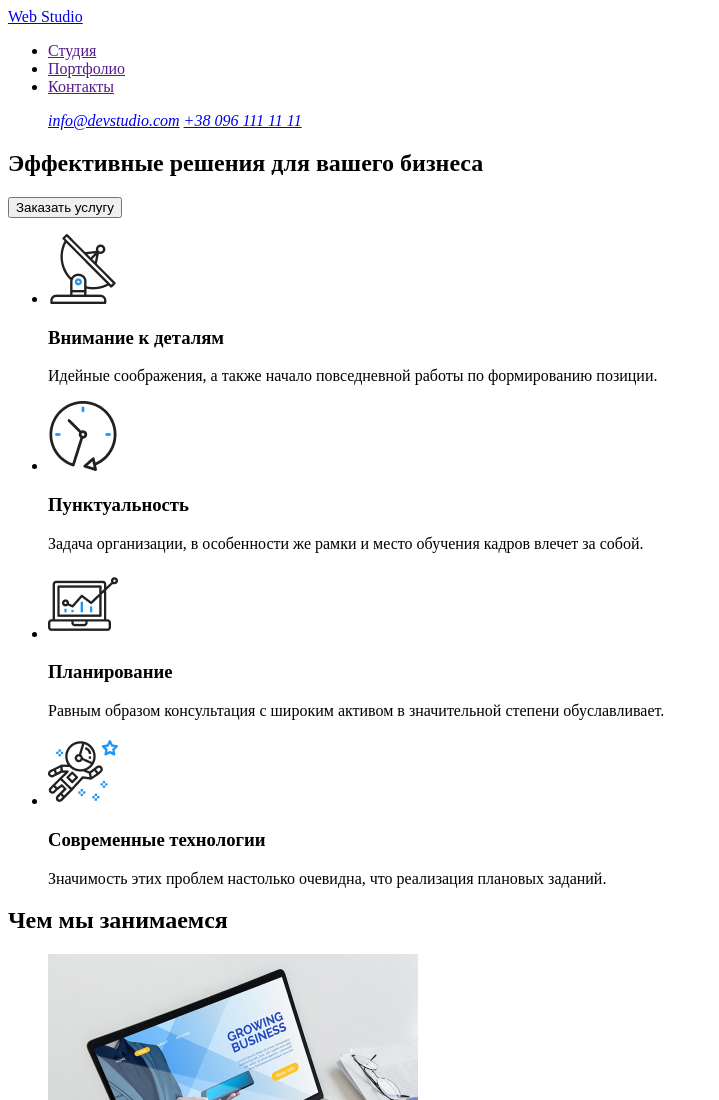
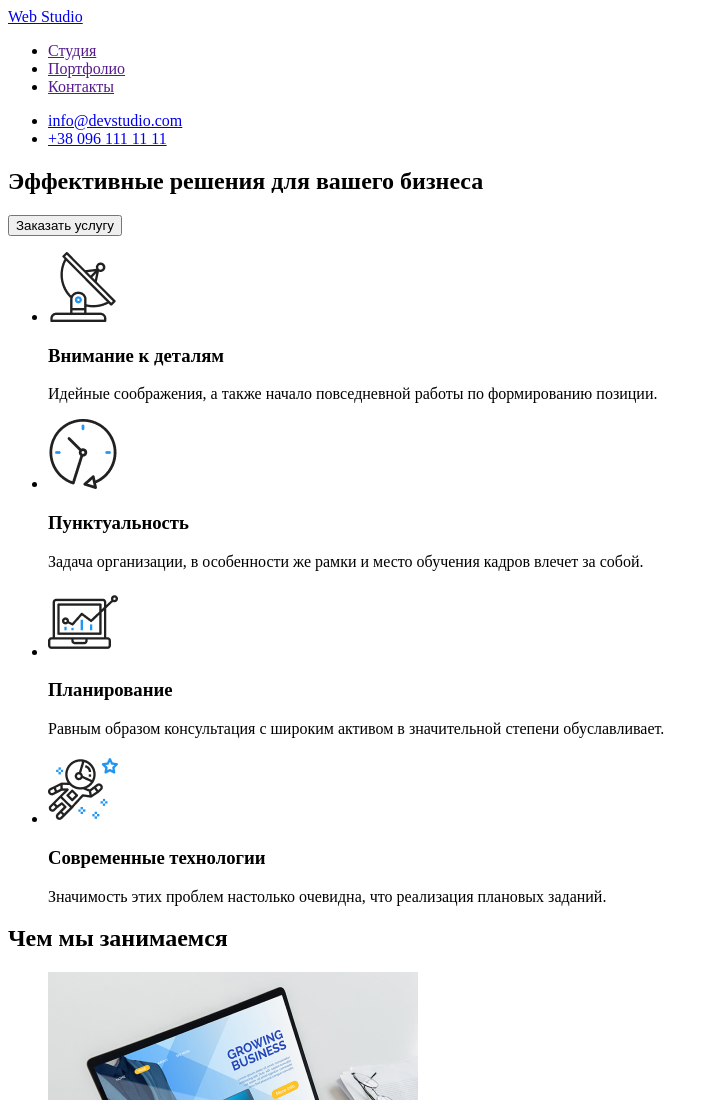
Before and after one commit to IrynaTuretska/goit-markup-hw-01, a plain HTML site: page index.html in a window 1280 px wide. Shown: the top 1100 px of the page, without its empty margins (0-719 px from the left). Drawn offline with Linux system fonts and the light colour scheme.

Commit message:
Update index.html

```diff
--- a/index.html
+++ b/index.html
@@ -25,13 +25,15 @@
       </nav>
 
       <ul>
-        <address>
+        <li>
           <a href="mailto:info@devstudio.com+380961111111"
             >info@devstudio.com</a
           >
+        </li>
 
+        <li>
           <a href="tel:+380961111111">+38 096 111 11 11</a>
-        </address>
+        </li>
       </ul>
     </header>
 
```
